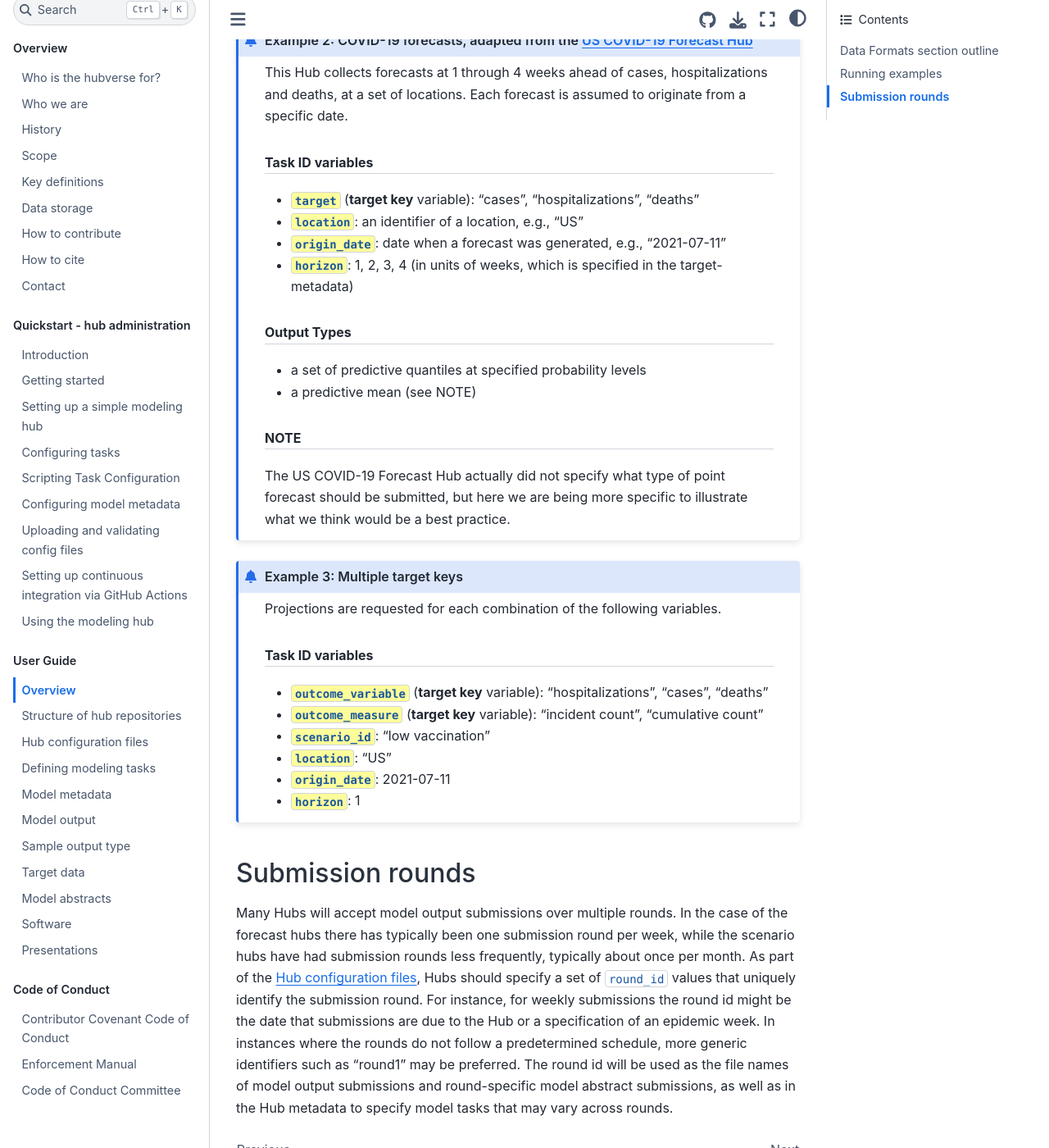
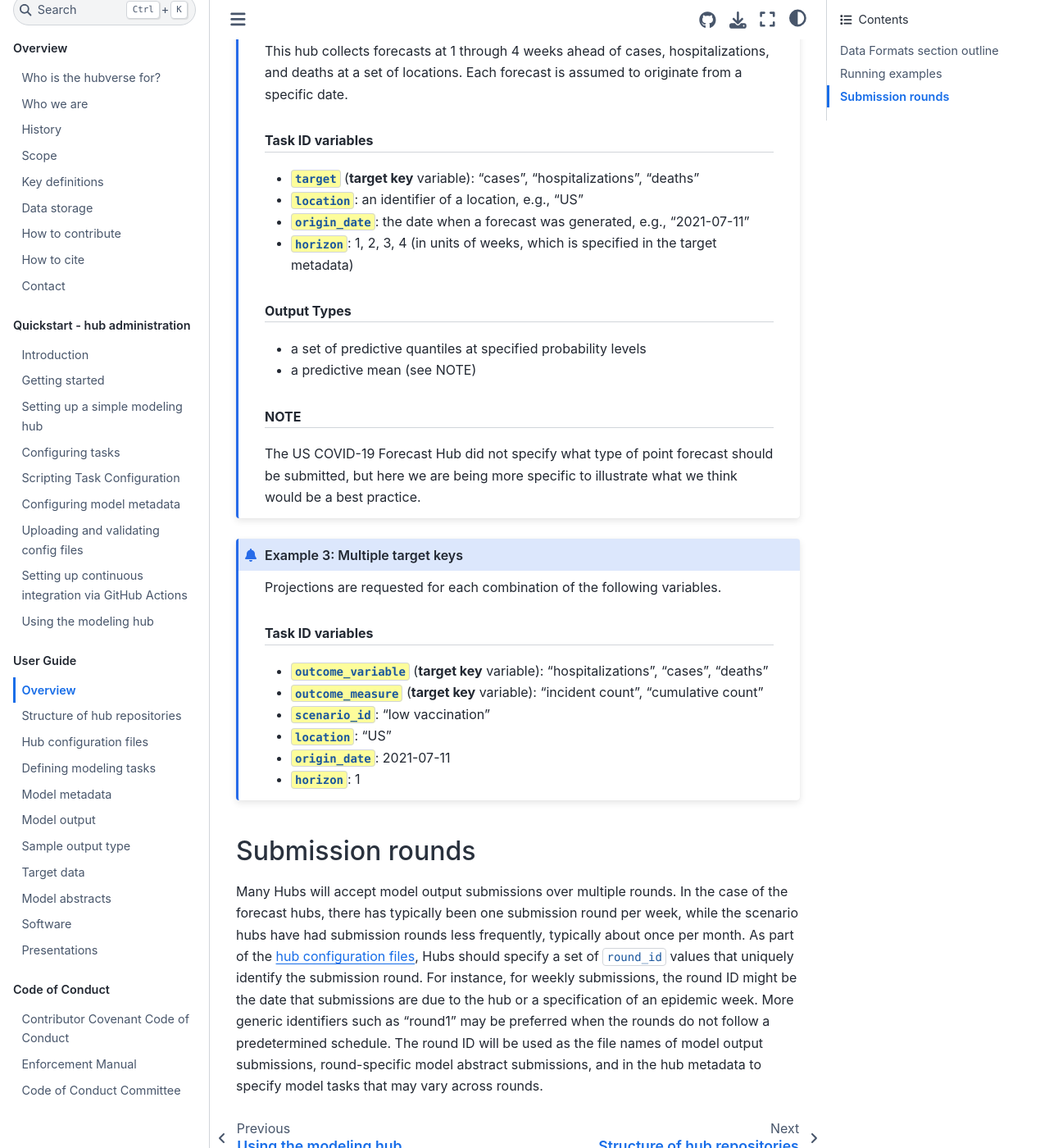
Before and after one commit to hubverse-org/hubDocs, a Sphinx documentation site: the page built from docs/source/user-guide/intro-data-formats.md, in a window 1280 px wide and 1400 px high, scrolled down 1646 px. Shown: the whole window at 82% size. Built offline with Sphinx 7.4.7 and the Sphinx Book theme 1.1.4, drawn with Linux system fonts in a browser that asks for light colours; comment, search, counter and statistics services are not loaded; some of the changed text lies outside the part shown.

Commit message:
Grammarly and capitalization

````diff
--- a/docs/source/user-guide/intro-data-formats.md
+++ b/docs/source/user-guide/intro-data-formats.md
@@ -1,40 +1,40 @@
 # Overview
 
-On this page we provide an [outline on the contents of this data formats section](#data-formats-outline), define a few [running examples of Hubs](#running-examples), and describe in some detail the key concepts of [task ID variables](#task-id-vars) and [submission rounds](#submission-rounds).
+On this page, we provide an [outline on the contents of this data formats section](#data-formats-outline), define a few [running examples of Hubs](#running-examples), and describe in some detail the key concepts of [task ID variables](#task-id-vars) and [submission rounds](#submission-rounds).
 
 (data-formats-outline)=
 ## Data Formats section outline
 This section of the documentation provides standards for:
 
 * [Structure of hub repositories](#hub-structure): standards for file and directory structures for Hubs
-* [Hub configuration files](#hub-config): the files needed to set up and run a modeling Hub
+* [Hub configuration files](#hub-config): the files needed to set up and run a modeling hub
 * [Model metadata](#model-metadata): metadata describing models
-* [Model output](#model-output): standard formats for model output such as forecasts and projections that are saved in Hubs
+* [Model output](#model-output): standard formats for model output, such as forecasts and projections that are saved in Hubs
 * [Target data](#target-data): standard formats for target data, the eventually observable quantities of interest to a hub
 * [Model abstracts](#model-abstracts): structure for round-specific detailed narrative descriptions of modeling methods and results
 
 (running-examples)=
 ## Running examples
-In this section we introduce some running examples that will be used to illustrate and motivate the proposed infrastructure, as well as some core concepts that will be used repeatedly in the sections to follow. For each Hub, we identify the task ID variables and output types, both of which are discussed in more detail in [the description of tasks metadata](#tasks-metadata).
+In this section, we introduce some running examples that will illustrate and motivate the proposed infrastructure, as well as some core concepts that will be used repeatedly in the sections to follow. We identify the task ID variables and output types for each hub, which are discussed in more detail in [the description of tasks metadata](#tasks-metadata).
 
 
 (running-example-1)=
 ```{admonition} Example 1: A simple forecast hub
 
-This example is adapted from [COVID-19 hospitalization forecasts submitted to the US COVID-19 Forecast Hub](https://github.com/reichlab/covid19-forecast-hub) to provide examples of nowcasts.  Additionally, we note that the description below was written to mirror the technical set-up of the [simple forecast hub example repository](https://github.com/hubverse-org/example-simple-forecast-hub). The following specifications can be determined from [the tasks.json configuration file for this Hub](https://github.com/hubverse-org/example-simple-forecast-hub/blob/main/hub-config/tasks.json).
+This example is adapted from [COVID-19 hospitalization forecasts submitted to the US COVID-19 Forecast Hub](https://github.com/reichlab/covid19-forecast-hub) to provide examples of nowcasts.  Also, we would like to point out that the description below was written to mirror the technical set-up of the [simple forecast hub example repository](https://github.com/hubverse-org/example-simple-forecast-hub). The following specifications can be determined from [the tasks.json configuration file for this hub](https://github.com/hubverse-org/example-simple-forecast-hub/blob/main/hub-config/tasks.json).
 
-This Hub allows for submissions on a pre-specified set of dates specified by the `origin_date` task ID variable. **Each `origin_date` corresponds to a separate modeling round.** In each round, the submissions follow the same format. **There is a single target, called `inc covid hosp`** which, in English, translates to **"weekly incident COVID-19 hospitalizations"** for that day. Mean point forecasts are provided at the state and territory level in the US.
+This hub allows submissions on a pre-specified set of dates specified by the `origin_date` task ID variable. **Each `origin_date` corresponds to a separate modeling round.** In each round, the submissions follow the same format. **There is a single target, called `inc covid hosp`**, which, in English, translates to **"weekly incident COVID-19 hospitalizations"** for that day. Mean point forecasts are provided at the state and territory level in the US.
 
 #### Task ID variables
 
-* `target`{.codeitem} (the sole **target key** variable, see the NOTE, below): can only take the value "inc covid hosp"
+* `target`{.codeitem} (the sole **target key** variable, see the NOTE below): can only take the value "inc covid hosp"
 * `location`{.codeitem}: “US”, “01”, “02”, …, “78” ([FIPS codes for US states and territories](https://en.wikipedia.org/wiki/Federal_Information_Processing_Standards))
 * `origin_date`{.codeitem} (this variable is specified as the one from which rounds are given IDs): nowcast date
 
 #### NOTE
 
-Since the target in the simple forecast hub is defined by a single task_id variable (`target`) which only takes one value (`inc covid hosp`), the hub maintainers could have opted to not include any `target_key` variable to save space in the file.
-For example, in CSV submission files, row will have the same value in the `target` column, so this information is redundant.
+Since the target in the simple forecast hub is defined by a single task_id variable (`target`) that only takes one value (`inc covid hosp`), the hub maintainers could have opted not to include any `target_key` variable to save space in the file.
+For example, the row in CSV submission files will have the same value in the `target` column, making this information redundant.
 
 ```
 
@@ -43,14 +43,14 @@
 (running-example-2)=
 ```{admonition} Example 2: COVID-19 forecasts, adapted from the [US COVID-19 Forecast Hub](https://covid19forecasthub.org/)
 
-This Hub collects forecasts at 1 through 4 weeks ahead of cases, hospitalizations and deaths, at a set of locations. Each forecast is assumed to originate from a specific date.
+This hub collects forecasts at 1 through 4 weeks ahead of cases, hospitalizations, and deaths at a set of locations. Each forecast is assumed to originate from a specific date.
 
 #### Task ID variables
 
 * `target`{.codeitem} (**target key** variable): "cases", "hospitalizations", "deaths"
 * `location`{.codeitem}: an identifier of a location, e.g., "US"
-* `origin_date`{.codeitem}: date when a forecast was generated, e.g., "2021-07-11"
-* `horizon`{.codeitem}: 1, 2, 3, 4 (in units of weeks, which is specified in the target-metadata)
+* `origin_date`{.codeitem}: the date when a forecast was generated, e.g., "2021-07-11"
+* `horizon`{.codeitem}: 1, 2, 3, 4 (in units of weeks, which is specified in the target metadata)
 
 #### Output Types
 
@@ -60,7 +60,7 @@
 #### NOTE
 
 
-The US COVID-19 Forecast Hub actually did not specify what type of point forecast should be submitted, but here we are being more specific to illustrate what we think would be a best practice.
+The US COVID-19 Forecast Hub did not specify what type of point forecast should be submitted, but here we are being more specific to illustrate what we think would be a best practice.
 
 ```
 
@@ -82,4 +82,4 @@
 
 (submission-rounds)=
 ## Submission rounds
-Many Hubs will accept model output submissions over multiple rounds. In the case of the forecast hubs there has typically been one submission round per week, while the scenario hubs have had submission rounds less frequently, typically about once per month. As part of the [Hub configuration files](#hub-config), Hubs should specify a set of `round_id` values that uniquely identify the submission round. For instance, for weekly submissions the round id might be the date that submissions are due to the Hub or a specification of an epidemic week. In instances where the rounds do not follow a predetermined schedule, more generic identifiers such as “round1” may be preferred. The round id will be used as the file names of model output submissions and round-specific model abstract submissions, as well as in the Hub metadata to specify model tasks that may vary across rounds.
+Many Hubs will accept model output submissions over multiple rounds. In the case of the forecast hubs, there has typically been one submission round per week, while the scenario hubs have had submission rounds less frequently, typically about once per month. As part of the [hub configuration files](#hub-config), Hubs should specify a set of `round_id` values that uniquely identify the submission round. For instance, for weekly submissions, the round ID might be the date that submissions are due to the hub or a specification of an epidemic week. More generic identifiers such as “round1” may be preferred when the rounds do not follow a predetermined schedule. The round ID will be used as the file names of model output submissions, round-specific model abstract submissions, and in the hub metadata to specify model tasks that may vary across rounds.
````
